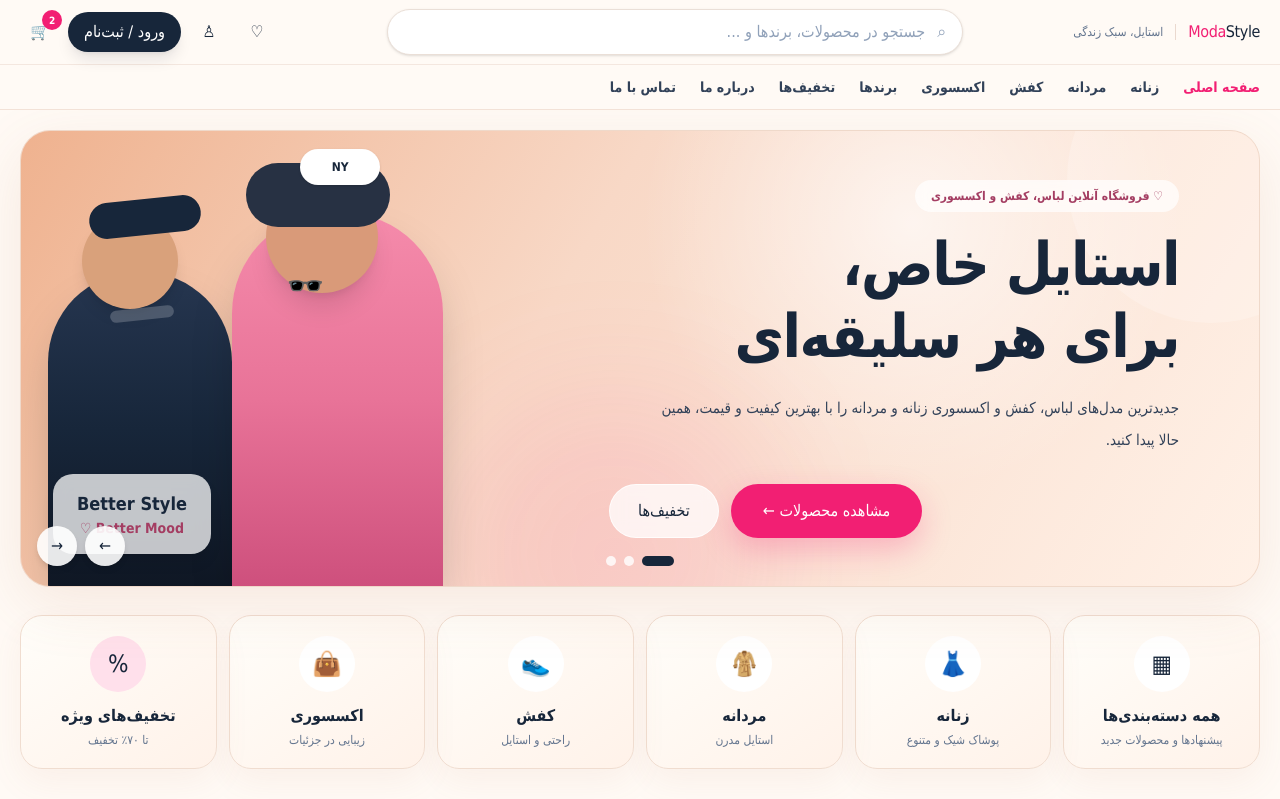
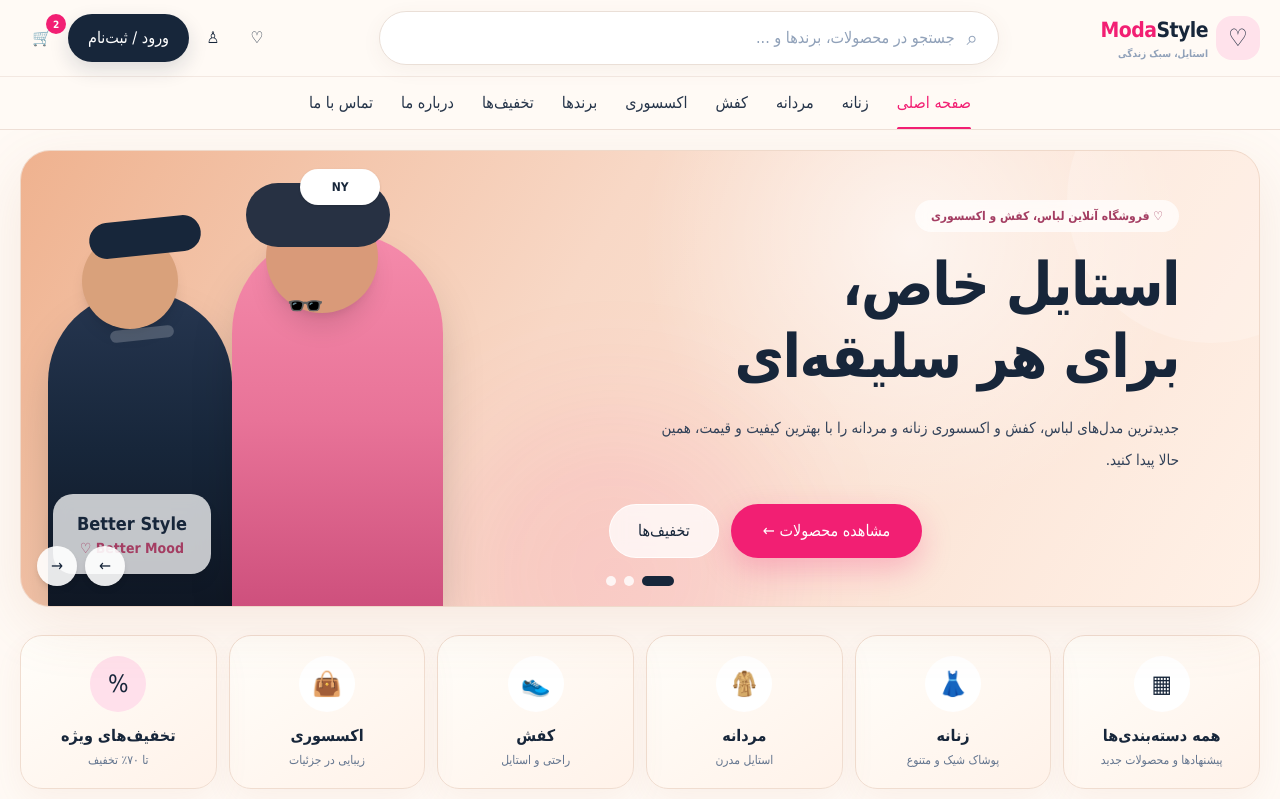
Before and after one commit to mehdikh20397-cmd/modastyle, a Next.js app: page / in a window 1280 px wide. Shown: the top 799 px of the page. Built offline with nearby package versions, Linux system fonts and the light colour scheme.

Commit message:
feat: build modern fashion store header

```diff
--- a/components/layout/Header.tsx
+++ b/components/layout/Header.tsx
@@ -1,39 +1,123 @@
 import Link from "next/link";
 
-const navItems = ["صفحه اصلی", "زنانه", "مردانه", "کفش", "اکسسوری", "برندها", "تخفیف‌ها", "درباره ما", "تماس با ما"];
+const navItems = [
+  "صفحه اصلی",
+  "زنانه",
+  "مردانه",
+  "کفش",
+  "اکسسوری",
+  "برندها",
+  "تخفیف‌ها",
+  "درباره ما",
+  "تماس با ما",
+];
 
 export function Header() {
   return (
-    <header className="sticky top-0 z-50 border-b border-[#f3e2d7] bg-[#fffaf5]/95 backdrop-blur-xl">
-      <div className="container-shop flex h-16 items-center justify-between gap-4">
-        <div className="flex min-w-0 items-center gap-3">
-          <Link href="/" className="shrink-0 text-xl font-black tracking-tight text-[#17263a]">
-            <span className="text-[#f21f73]">Moda</span>Style
-          </Link>
-          <span className="hidden border-r border-[#ead9cf] pr-3 text-xs text-slate-500 lg:inline">استایل، سبک زندگی</span>
-        </div>
+    <header className="sticky top-0 z-50 border-b border-[#eedfd6] bg-[#fffaf5]/95 backdrop-blur-xl">
+      {/* Top Header */}
+      <div className="container-shop">
+        <div className="flex min-h-[76px] items-center gap-4">
+          {/* Brand */}
+          <div className="flex shrink-0 items-center gap-3">
+            <Link
+              href="/"
+              className="group flex items-center gap-2"
+              aria-label="ModaStyle"
+            >
+              <div className="grid h-11 w-11 place-items-center rounded-2xl bg-[#ffe2eb] text-2xl transition group-hover:scale-105">
+                ♡
+              </div>
 
-        <div className="hidden min-w-0 flex-1 justify-center lg:flex">
-          <div className="flex w-full max-w-xl items-center gap-3 rounded-full border border-[#eadfd7] bg-white px-4 py-2.5 shadow-sm">
-            <span className="text-slate-400">⌕</span>
-            <input className="w-full bg-transparent text-sm outline-none placeholder:text-slate-400" placeholder="جستجو در محصولات، برندها و ..." aria-label="جستجو" />
+              <div className="hidden sm:block">
+                <div className="text-[21px] font-black tracking-tight text-[#17263a]">
+                  <span className="text-[#f21f73]">Moda</span>
+                  Style
+                </div>
+                <div className="text-[10px] font-semibold text-slate-400">
+                  استایل، سبک زندگی
+                </div>
+              </div>
+            </Link>
           </div>
-        </div>
 
-        <div className="flex items-center gap-1 sm:gap-2">
-          <button aria-label="علاقه‌مندی‌ها" className="grid h-10 w-10 place-items-center rounded-full hover:bg-[#ffe9ef]">♡</button>
-          <button aria-label="پروفایل" className="grid h-10 w-10 place-items-center rounded-full hover:bg-[#ffe9ef]">♙</button>
-          <button className="hidden rounded-full bg-[#17263a] px-4 py-2 text-sm font-semibold text-white shadow-lg shadow-slate-900/10 sm:block">ورود / ثبت‌نام</button>
-          <button aria-label="سبد خرید" className="relative grid h-10 w-10 place-items-center rounded-full hover:bg-[#ffe9ef]">
-            🛒<span className="absolute -right-0.5 -top-0.5 grid h-5 min-w-5 place-items-center rounded-full bg-[#f21f73] px-1 text-[10px] font-bold text-white">2</span>
-          </button>
+          {/* Search */}
+          <div className="mx-auto flex min-w-0 flex-1 justify-center">
+            <div className="flex w-full max-w-[620px] items-center gap-3 rounded-full border border-[#eadfd7] bg-white px-5 py-3 shadow-[0_5px_20px_rgba(120,80,60,0.06)] transition focus-within:border-[#f2a0bd] focus-within:shadow-[0_8px_25px_rgba(242,31,115,0.08)]">
+              <span className="text-xl text-slate-400">⌕</span>
+
+              <input
+                type="text"
+                placeholder="جستجو در محصولات، برندها و ..."
+                aria-label="جستجو"
+                className="w-full bg-transparent text-sm outline-none placeholder:text-slate-400"
+              />
+            </div>
+          </div>
+
+          {/* Actions */}
+          <div className="flex shrink-0 items-center gap-1">
+            {/* Favorites */}
+            <button
+              type="button"
+              aria-label="علاقه‌مندی‌ها"
+              className="hidden h-10 w-10 place-items-center rounded-full text-xl transition hover:bg-[#ffe8ef] sm:grid"
+            >
+              ♡
+            </button>
+
+            {/* Account */}
+            <button
+              type="button"
+              aria-label="حساب کاربری"
+              className="hidden h-10 w-10 place-items-center rounded-full text-lg transition hover:bg-[#ffe8ef] md:grid"
+            >
+              ♙
+            </button>
+
+            {/* Login */}
+            <button
+              type="button"
+              className="rounded-full bg-[#17263a] px-5 py-3 text-sm font-bold text-white shadow-[0_8px_20px_rgba(23,38,58,0.14)] transition hover:-translate-y-0.5 hover:bg-[#22344e]"
+            >
+              ورود / ثبت‌نام
+            </button>
+
+            {/* Cart */}
+            <button
+              type="button"
+              aria-label="سبد خرید"
+              className="relative grid h-11 w-11 place-items-center rounded-full text-xl transition hover:bg-[#ffe8ef]"
+            >
+              🛒
+
+              <span className="absolute -right-0.5 -top-0.5 grid h-5 min-w-5 place-items-center rounded-full bg-[#f21f73] px-1 text-[10px] font-black text-white">
+                2
+              </span>
+            </button>
+          </div>
         </div>
       </div>
 
-      <div className="border-t border-[#f4e7df]">
-        <nav className="container-shop scrollbar-hide flex gap-6 overflow-x-auto py-3 text-sm font-semibold">
+      {/* Navigation */}
+      <div className="border-t border-[#f3e8e1]">
+        <nav className="container-shop scrollbar-hide flex items-center justify-center gap-7 overflow-x-auto py-3.5">
           {navItems.map((item, index) => (
-            <Link key={item} href="#" className={`whitespace-nowrap ${index === 0 ? "text-[#f21f73]" : "text-slate-700 hover:text-[#f21f73]"}`}>{item}</Link>
+            <Link
+              key={item}
+              href="#"
+              className={`relative whitespace-nowrap text-sm font-bold transition ${
+                index === 0
+                  ? "text-[#f21f73]"
+                  : "text-[#26354a] hover:text-[#f21f73]"
+              }`}
+            >
+              {item}
+
+              {index === 0 && (
+                <span className="absolute -bottom-[15px] left-0 right-0 h-[3px] rounded-full bg-[#f21f73]" />
+              )}
+            </Link>
           ))}
         </nav>
       </div>
```
